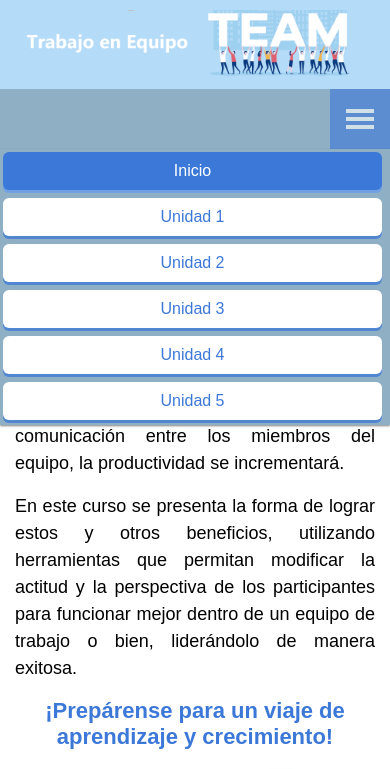
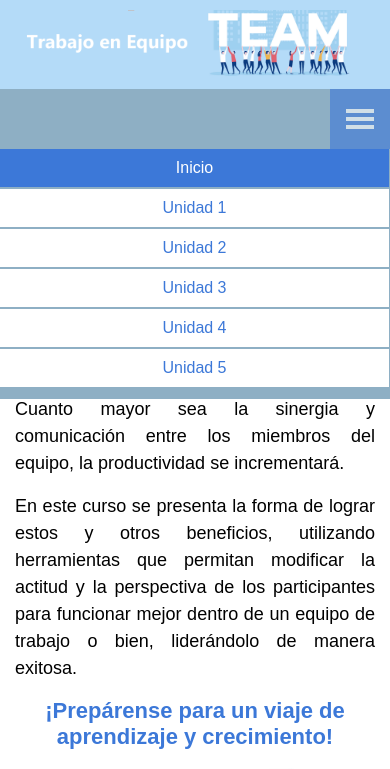
Before and after one commit to jonysthil/teamwork, a plain HTML site: page index.html in a window 390 px wide. Both pictures are taken after a click on the button 360 px from the left and 118 px from the top of the page. Shown: the top 769 px of the page. Drawn offline with Linux system fonts and the light colour scheme; a web font is replaced by a local one.

Commit message:
🎨 STYLE:pequeño ajuste al menu mobile

```diff
--- a/assets/css/responsive.css
+++ b/assets/css/responsive.css
@@ -1,11 +1,12 @@
 @import url("colors.css");
 
 @media screen and (max-width: 1200px) {
+
     .menu li {
         display: inline-flex;
-        margin-right: 5px;
+        margin-right: 1px;
         justify-content: space-between;
-        padding: 3px !important;
+        padding: 0px !important;
     }
 
 }
@@ -21,15 +22,19 @@
     .container-nav {
         position: absolute;
         width: 100%;
-        background: var(--nav_footer);;
+        background: var(--nav_footer)
     }
 
     .btn-nav {
-        box-shadow: 0px 3px 0px 0px rgba(60, 120, 216, 0.75);
-        -webkit-box-shadow: 0px 3px 0px 0px rgba(60, 120, 216, 0.75);
-        -moz-box-shadow: 0px 3px 0px 0px rgba(60, 120, 216, 0.75);
         width: 100%;
         margin-bottom: 2px;
+        border-radius: 0px;
+        box-shadow: none;
+    }
+
+    .btn-nav.active {
+        border-radius: 0px;
+        box-shadow: none;
     }
 
     /* mostramos el boton para mobile*/
@@ -62,9 +67,9 @@
 
     /* Agregamos una animación al despliegue del menú */
     .menu .open-menu {
-        box-shadow: 0 1px 2px rgba(0,0,0,.5);
         max-height: 400px;
         transition: max-height .4s ease;
+        padding-bottom: 10px;
     }
 
     /* Botón mostrar menú */
```
